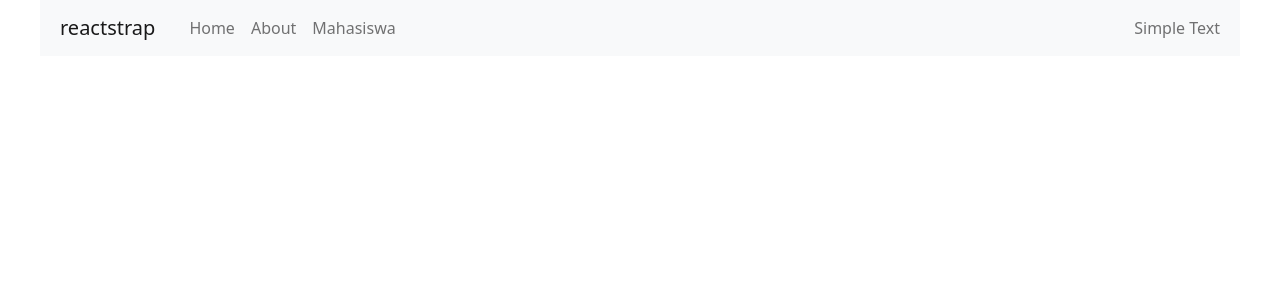
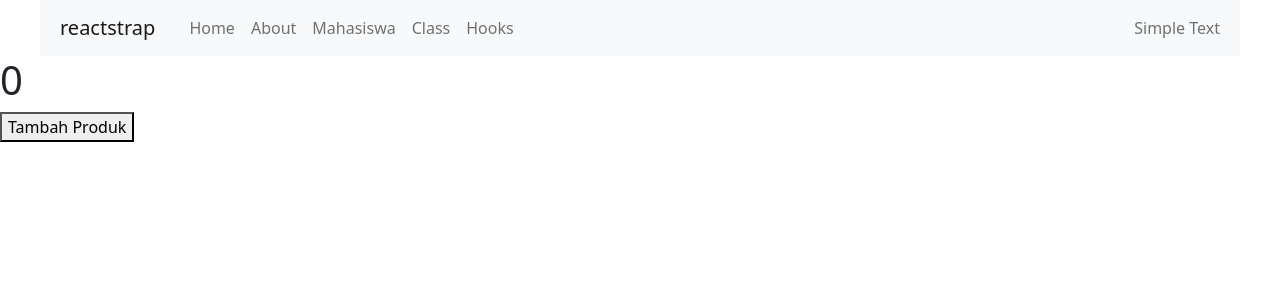
Before and after one commit to sahatilfat/percobaan-react, a React (Create React App) app: page /kelas in a window 1280 px wide. Shown: the top 300 px of the page. Built offline with nearby package versions, Linux system fonts and the light colour scheme.

Commit message:
perbedaan penggunaan class component dan hooks

```diff
--- a/src/App.js
+++ b/src/App.js
@@ -6,6 +6,8 @@
 import TambahComp from "./Components/Class/TambahComp";
 import DetailComp from "./Components/DetailComp";
 import HomePage from "./Components/HomePage";
+import KelasComp from "./Components/Hooks/Class/KelasComp";
+import HooksComp from "./Components/Hooks/Functional/HooksComp";
 import NavbarComp from "./Components/NavbarComp";
 
 const App = () => {
@@ -20,6 +22,8 @@
           <Route exact path="/mahasiswa/tambah" component={TambahComp} />
           <Route exact path="/mahasiswa/edit" component={EditComp} />
           <Route exact path="/detail/:id" component={DetailComp} />
+          <Route exact path="/kelas" component={KelasComp} />
+          <Route exact path="/hooks" component={HooksComp} />
         </Switch>
       </BrowserRouter>
     </div>
--- /dev/null
+++ b/src/Components/Hooks/Class/KelasComp.jsx
@@ -0,0 +1,28 @@
+import React, { Component, PureComponent } from "react";
+
+class KelasComp extends PureComponent {
+  constructor(props) {
+    super(props);
+
+    this.state = {
+      jumlah: 0,
+    };
+  }
+
+  tambahProduk = () => {
+    this.setState({
+      jumlah: this.state.jumlah + 1,
+    });
+  };
+
+  render() {
+    return (
+      <div>
+        <h1>{this.state.jumlah}</h1>
+        <button onClick={this.tambahProduk}>Tambah Produk</button>
+      </div>
+    );
+  }
+}
+
+export default KelasComp;
--- /dev/null
+++ b/src/Components/Hooks/Functional/HooksComp.jsx
@@ -0,0 +1,18 @@
+import React, { useState } from "react";
+
+const HooksComp = () => {
+  const [jumlah, setJumlah] = useState(0);
+
+  const tambahProduk = () => {
+    setJumlah(jumlah + 1);
+  };
+
+  return (
+    <div>
+      <h1>{jumlah}</h1>
+      <button onClick={tambahProduk}>Tambah Produk</button>
+    </div>
+  );
+};
+
+export default HooksComp;
--- a/src/Components/NavbarComp.jsx
+++ b/src/Components/NavbarComp.jsx
@@ -33,6 +33,12 @@
             <NavItem>
               <NavLink href="/mahasiswa">Mahasiswa</NavLink>
             </NavItem>
+            <NavItem>
+              <NavLink href="/kelas">Class</NavLink>
+            </NavItem>
+            <NavItem>
+              <NavLink href="/hooks">Hooks</NavLink>
+            </NavItem>
           </Nav>
           <NavbarText className="simple-text">Simple Text</NavbarText>
         </Collapse>
```
